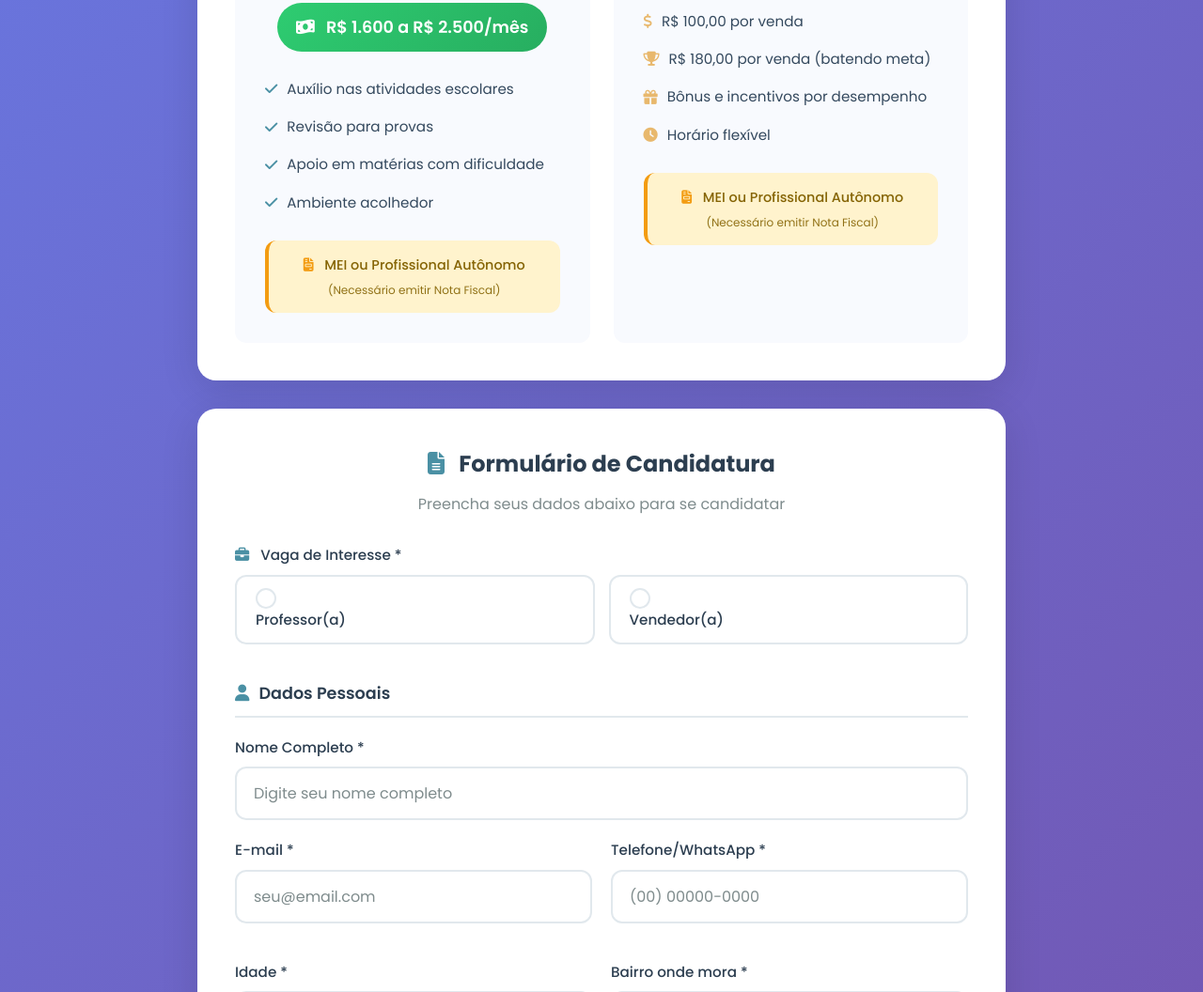
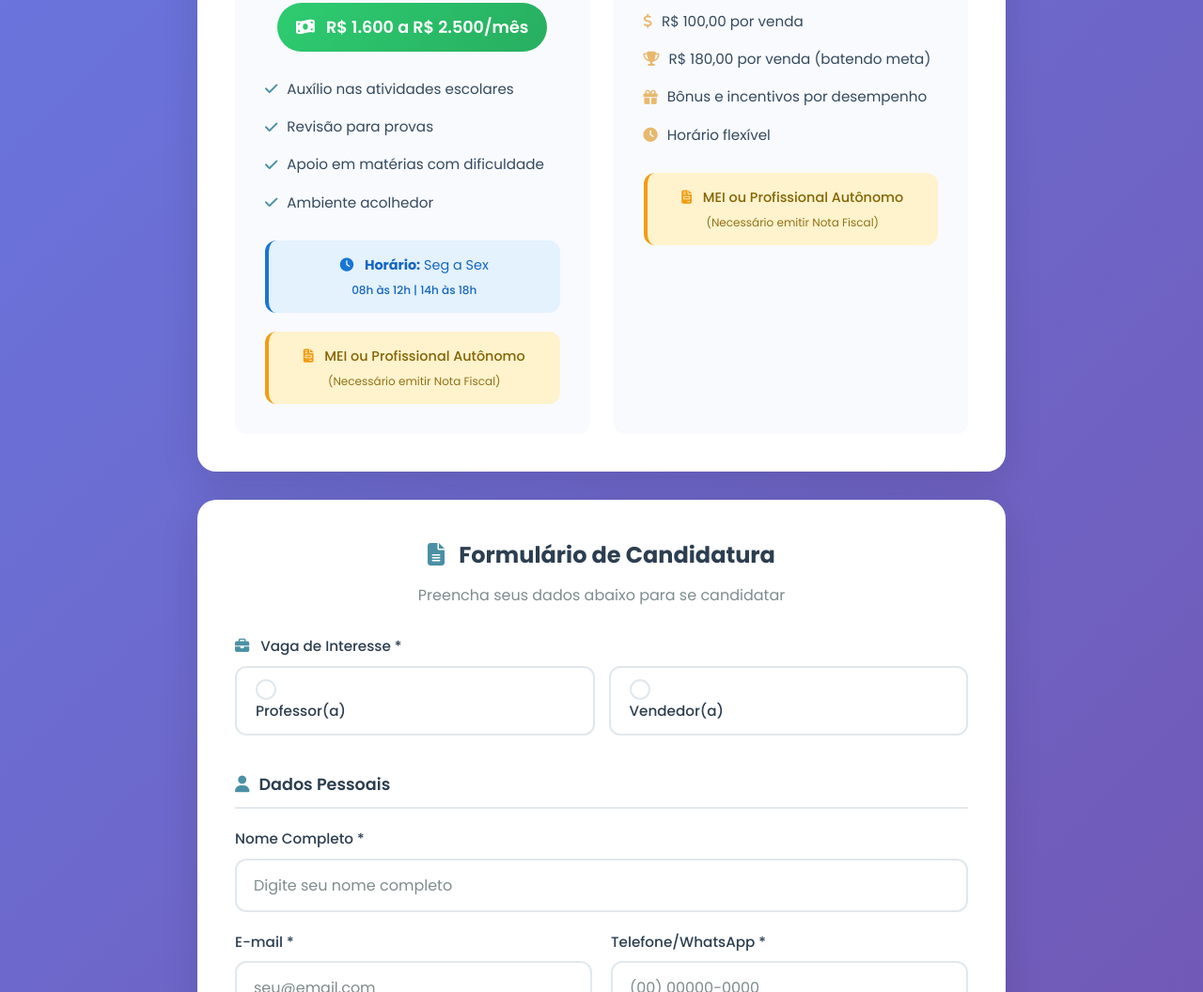
Before and after one commit to smartreforco/contratacaoPS, a plain HTML site: page index.html in a window 1280 px wide. Shown: the part 879-1935 px from the top of the page at 94% size. Drawn offline with nearby package versions, Linux system fonts and the light colour scheme.

Commit message:
Adiciona horario do professor

```diff
--- a/css/style.css
+++ b/css/style.css
@@ -255,6 +255,27 @@ body {
     margin-top: 5px;
     font-weight: 400;
     opacity: 0.9;
+}
+
+.vaga-horario {
+    background: #E3F2FD;
+    color: #1565C0;
+    padding: 15px;
+    border-radius: var(--radius);
+    margin-top: 20px;
+    font-size: 0.9rem;
+    border-left: 4px solid #1976D2;
+}
+
+.vaga-horario i {
+    margin-right: 8px;
+    color: #1976D2;
+}
+
+.vaga-horario small {
+    display: block;
+    margin-top: 5px;
+    font-weight: 500;
 }
 
 /* ===== FORM SECTION ===== */
--- a/index.html
+++ b/index.html
@@ -43,6 +43,10 @@
                         <li><i class="fas fa-check"></i> Apoio em matérias com dificuldade</li>
                         <li><i class="fas fa-check"></i> Ambiente acolhedor</li>
                     </ul>
+                    <div class="vaga-horario">
+                        <i class="fas fa-clock"></i> <strong>Horário:</strong> Seg a Sex<br>
+                        <small>08h às 12h | 14h às 18h</small>
+                    </div>
                     <div class="vaga-requisito">
                         <i class="fas fa-file-invoice"></i> MEI ou Profissional Autônomo<br>
                         <small>(Necessário emitir Nota Fiscal)</small>
```
